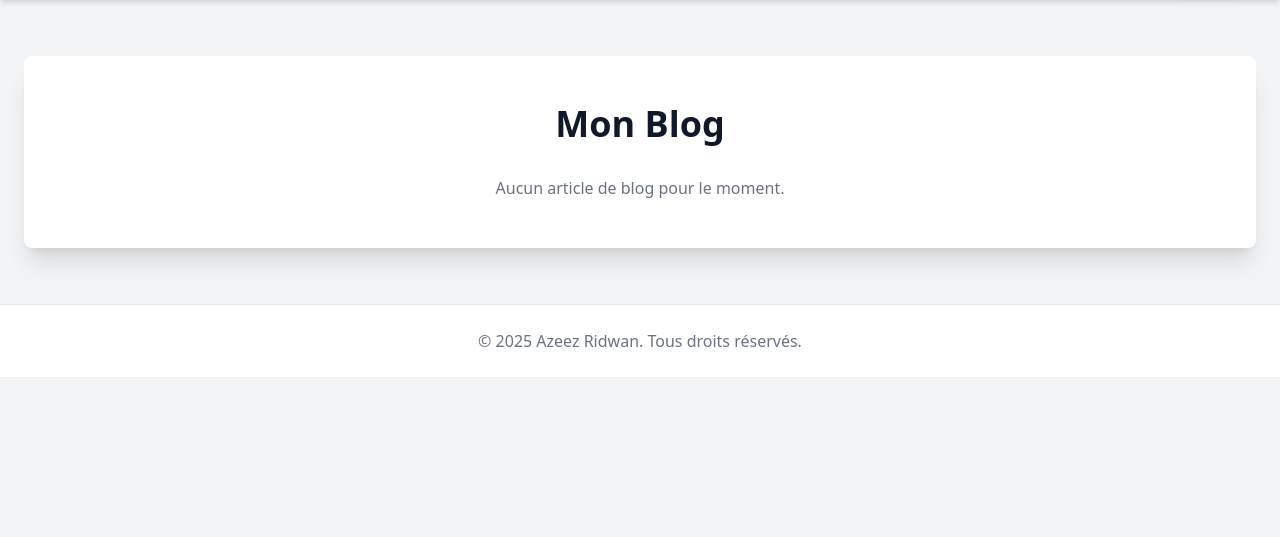
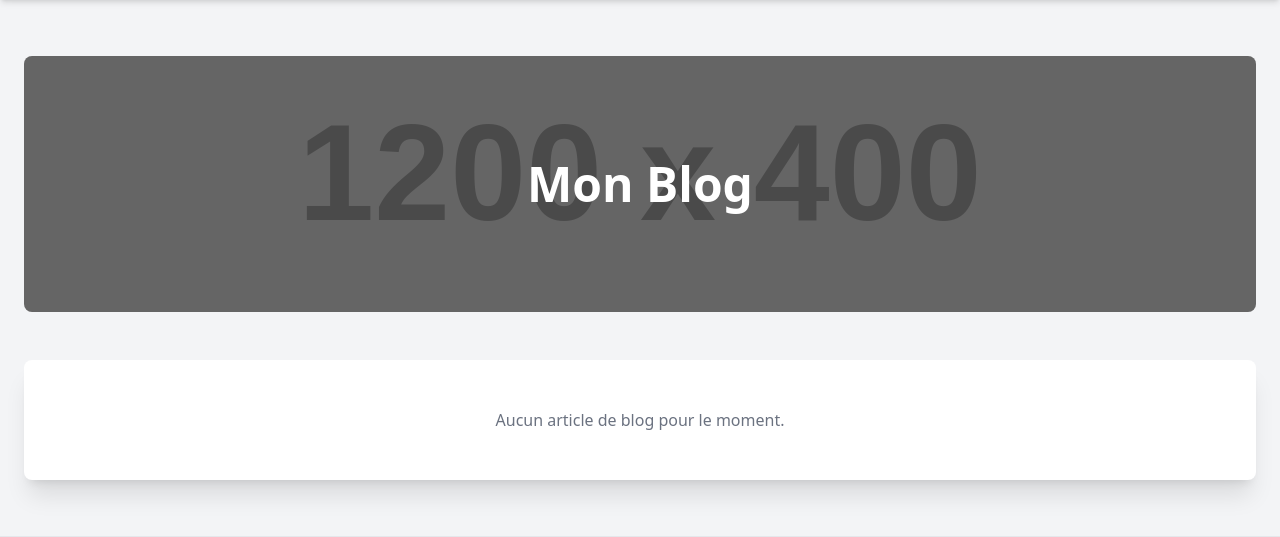
Before and after one commit to Zizou897/portfolioIA, a Django app: page /blog/ in a window 1280 px wide. Shown: the part 72-609 px from the top of the page. Run offline with Django 5.2, Linux system fonts and the light colour scheme; grey boxes labelled with a size stand in for pictures from a placeholder-image service; data that the repository does not hold is empty; some libraries are stand-ins or nearby versions.

Commit message:
feat(ui): ajoute un en-tête avec image de fond à la page de blog

```diff
--- a/portfolio_project/portfolio/templates/portfolio/blog_list.html
+++ b/portfolio_project/portfolio/templates/portfolio/blog_list.html
@@ -3,9 +3,15 @@
 {% block title %}Blog - {{ block.super }}{% endblock %}
 
 {% block content %}
+<!-- Blog Header -->
+<div class="relative h-64 rounded-lg overflow-hidden mb-12">
+    <div class="absolute inset-0 bg-cover bg-center" style="background-image: url('https://placehold.co/1200x400/111827/4f46e5?text=Blog');"></div>
+    <div class="absolute inset-0 bg-black bg-opacity-50 flex items-center justify-center">
+        <h1 class="text-5xl font-extrabold text-white">Mon Blog</h1>
+    </div>
+</div>
+
 <div class="bg-white dark:bg-gray-800 shadow-xl rounded-lg p-8 md:p-12">
-    <h1 class="text-4xl font-bold text-gray-900 dark:text-white mb-8 text-center">Mon Blog</h1>
-
     <div class="space-y-12">
         {% for article in articles %}
             <article class="group">
```
Also changed, not shown: portfolio_project/portfolio/templates/portfolio/home.html (+4 -4 lines), portfolio_project/media/articles/Gemini_Generated_Image_r7dtisr7dtisr7dt.png (deleted), portfolio_project/media/projects/Generated_Image_September_08_2025_-_2_47PM_1.png (deleted).
